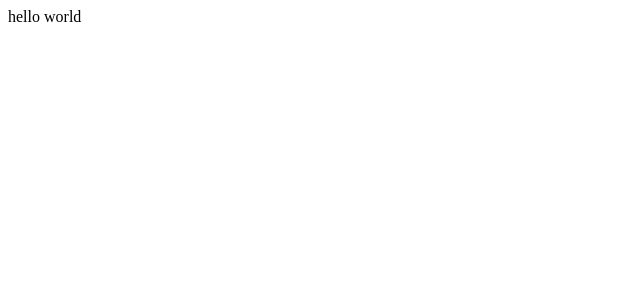
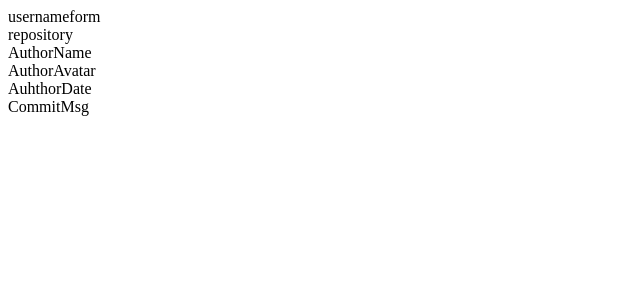
Before and after one commit to juissi999/githubviewer, a React app: page / in a window 1280 px wide. Shown: the top 300 px of the page, without its empty margins (0-640 px from the left). Built offline with nearby package versions, Linux system fonts and the light colour scheme.

Commit message:
Folder structure set up

```diff
--- a/src/components/App.js
+++ b/src/components/App.js
@@ -1,7 +1,12 @@
 import React from 'react'
+import UserNameForm from './UserNameForm/'
+import RepositoryList from './Repository/List.js'
 
 const App = () => {
-  return(<div>hello world</div>)
+  return(<>
+          <UserNameForm />
+          <RepositoryList />
+         </>)
 }
 
 export default App
--- /dev/null
+++ b/src/components/Author/Avatar.js
@@ -0,0 +1,7 @@
+import React from 'react'
+
+const AuthorAvatar = () => {
+  return (<div>AuthorAvatar</div>)
+}
+
+export default AuthorAvatar
--- /dev/null
+++ b/src/components/Author/Date.js
@@ -0,0 +1,7 @@
+import React from 'react'
+
+const AuhthorDate = () => {
+  return (<div>AuhthorDate</div>)
+}
+
+export default AuhthorDate
--- /dev/null
+++ b/src/components/Author/Name.js
@@ -0,0 +1,7 @@
+import React from 'react'
+
+const AuthorName = () => {
+  return (<div>AuthorName</div>)
+}
+
+export default AuthorName
--- /dev/null
+++ b/src/components/Author/index.js
@@ -0,0 +1,14 @@
+import React from 'react'
+import AuthorName from './Name.js'
+import AuthorAvatar from './Avatar.js'
+import AuthorDate from './Date.js'
+
+const Author = () => {
+  return (<div>
+          <AuthorName />
+          <AuthorAvatar />
+          <AuthorDate />
+          </div>)
+}
+
+export default Author
--- /dev/null
+++ b/src/components/Commit/Msg.js
@@ -0,0 +1,7 @@
+import React from 'react'
+
+const CommitMsg = () => {
+  return (<div>CommitMsg</div>)
+}
+
+export default CommitMsg
--- /dev/null
+++ b/src/components/Commit/index.js
@@ -0,0 +1,12 @@
+import React from 'react'
+import CommitMsg from './Msg.js'
+import Author from '../Author/'
+
+const Commit = () => {
+  return (<div>
+          <Author />
+          <CommitMsg />
+          </div>)
+}
+
+export default Commit
--- /dev/null
+++ b/src/components/Repository/List.js
@@ -0,0 +1,10 @@
+import React from 'react'
+import Repository from './'
+
+const RepositoryList = () => {
+  return (<div>
+            <Repository/>
+          </div>)
+}
+
+export default RepositoryList
--- /dev/null
+++ b/src/components/Repository/index.js
@@ -0,0 +1,11 @@
+import React from 'react'
+import Commit from '../Commit/'
+
+const Repository = () => {
+  return (<div>
+          repository
+          <Commit />
+          </div>)
+}
+
+export default Repository
--- /dev/null
+++ b/src/components/UserNameForm/index.js
@@ -0,0 +1,7 @@
+import React from 'react'
+
+const UserNameForm = () => {
+  return (<div>usernameform</div>)
+}
+
+export default UserNameForm
```
